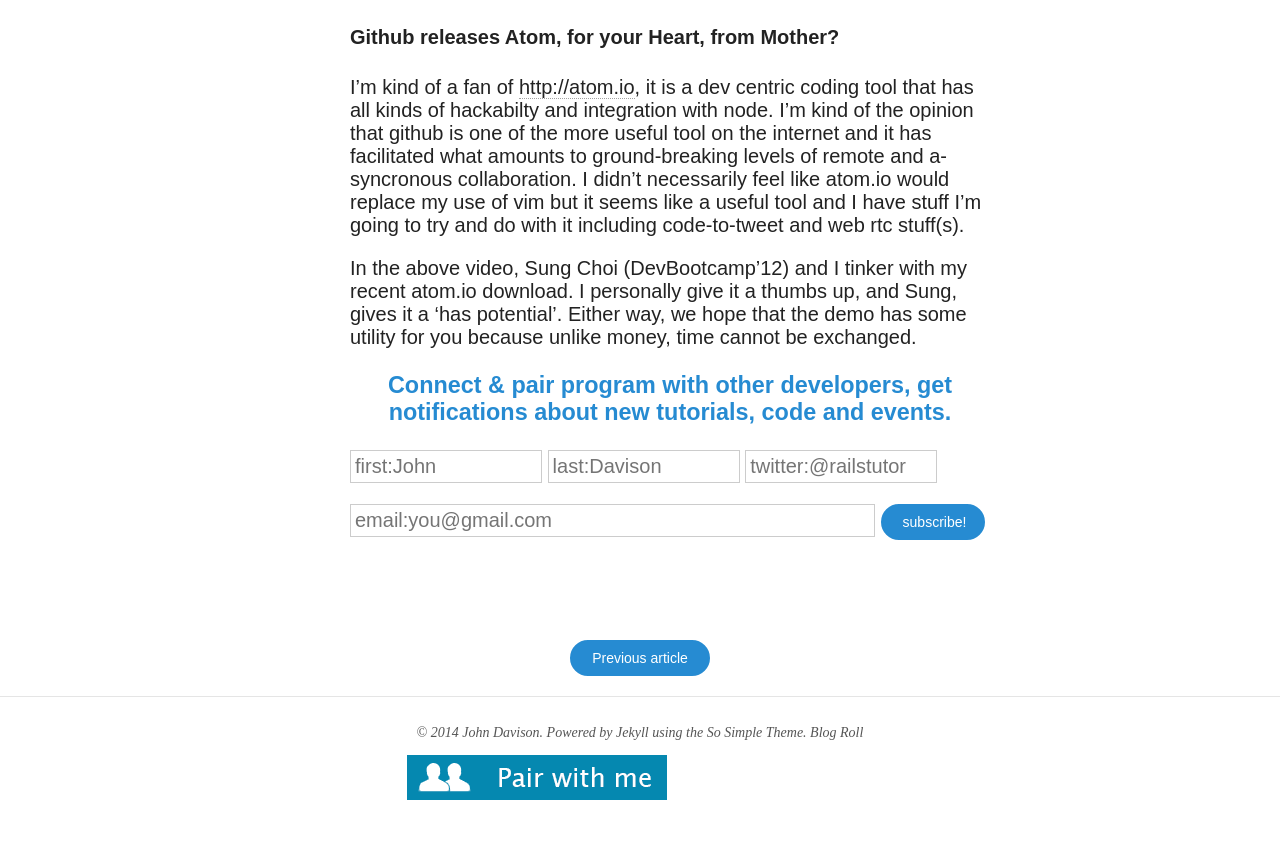
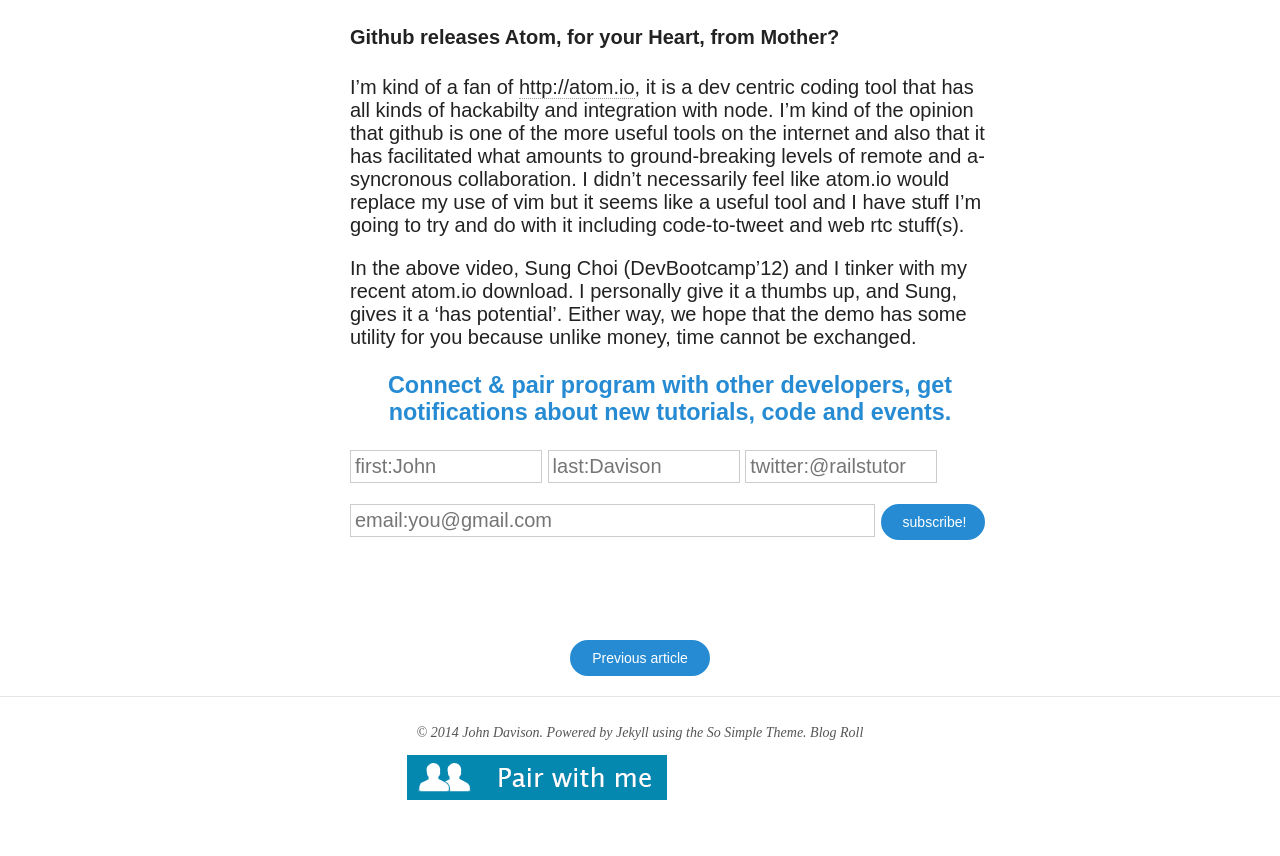
Before and after one commit to jcdavison/rubyonrailstutor.github.io, a Jekyll site: the page built from _posts/2014-03-21-github-atom-product-review.md, in a window 1280 px wide. Shown: the part 897-1753 px from the top of the page. Built offline with Jekyll 4.4.1, drawn with Linux system fonts in a browser that asks for light colours; nearby versions of some CDN libraries; comment, search, counter and statistics services are not loaded.

Commit message:
copy tweak

```diff
--- a/_posts/2014-03-21-github-atom-product-review.md
+++ b/_posts/2014-03-21-github-atom-product-review.md
@@ -11,6 +11,6 @@
 
 #### Github releases Atom, for your Heart, from Mother?
 
-I'm kind of a fan of [http://atom.io](http://atom.io), it is a dev centric coding tool that has all kinds of hackabilty and integration with node.  I'm kind of the opinion that github is one of the more useful tool on the internet and it has facilitated what amounts to ground-breaking levels of remote and a-syncronous collaboration.  I didn't necessarily feel like atom.io would replace my use of vim but it seems like a useful tool and I have stuff I'm going to try and do with it including code-to-tweet and web rtc stuff(s).
+I'm kind of a fan of [http://atom.io](http://atom.io), it is a dev centric coding tool that has all kinds of hackabilty and integration with node.  I'm kind of the opinion that github is one of the more useful tools on the internet and also that it has facilitated what amounts to ground-breaking levels of remote and a-syncronous collaboration.  I didn't necessarily feel like atom.io would replace my use of vim but it seems like a useful tool and I have stuff I'm going to try and do with it including code-to-tweet and web rtc stuff(s).
 
 In the above video, Sung Choi (DevBootcamp'12) and I tinker with my recent atom.io download.  I personally give it a thumbs up, and Sung, gives it a 'has potential'.  Either way, we hope that the demo has some utility for you because unlike money, time cannot be exchanged.
```
